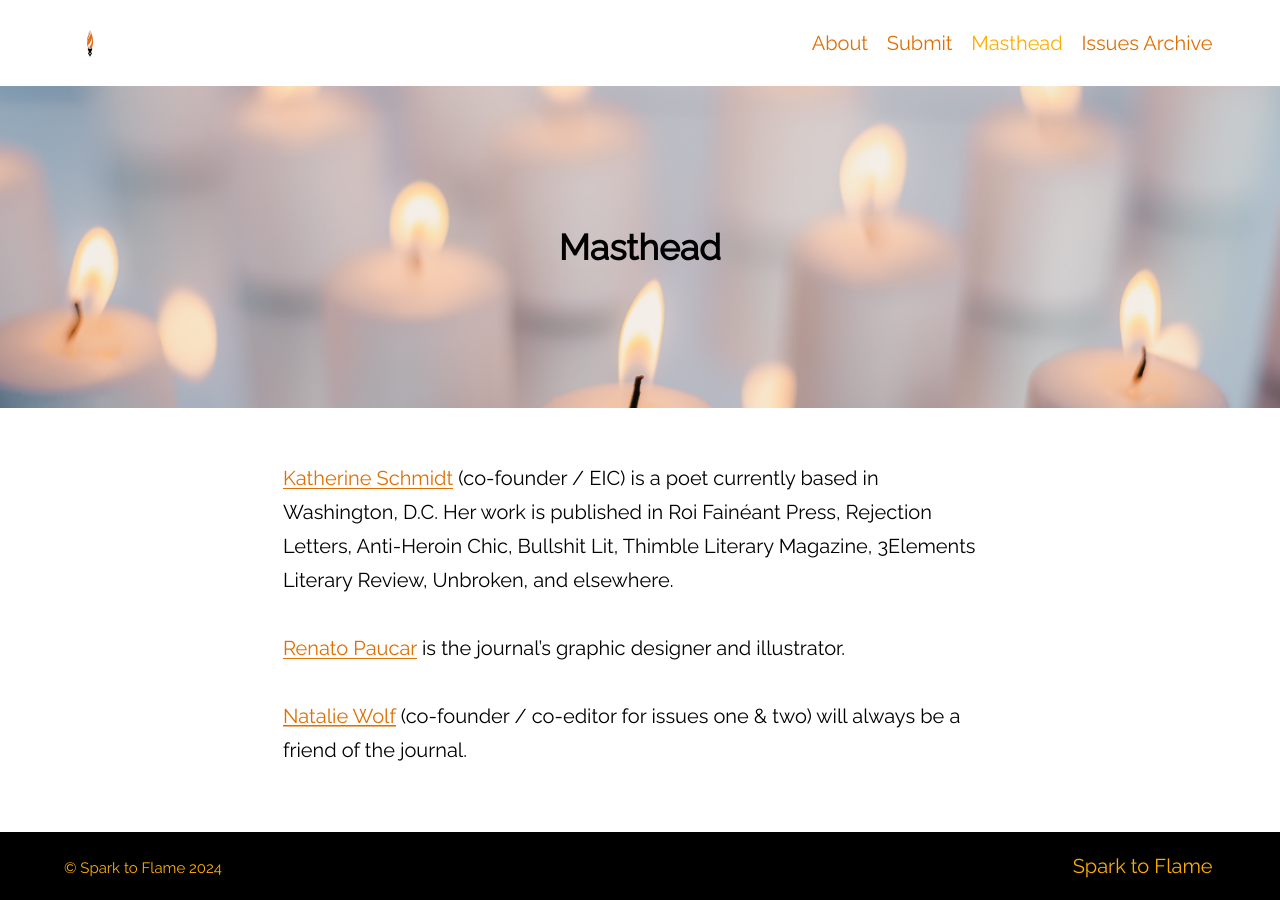
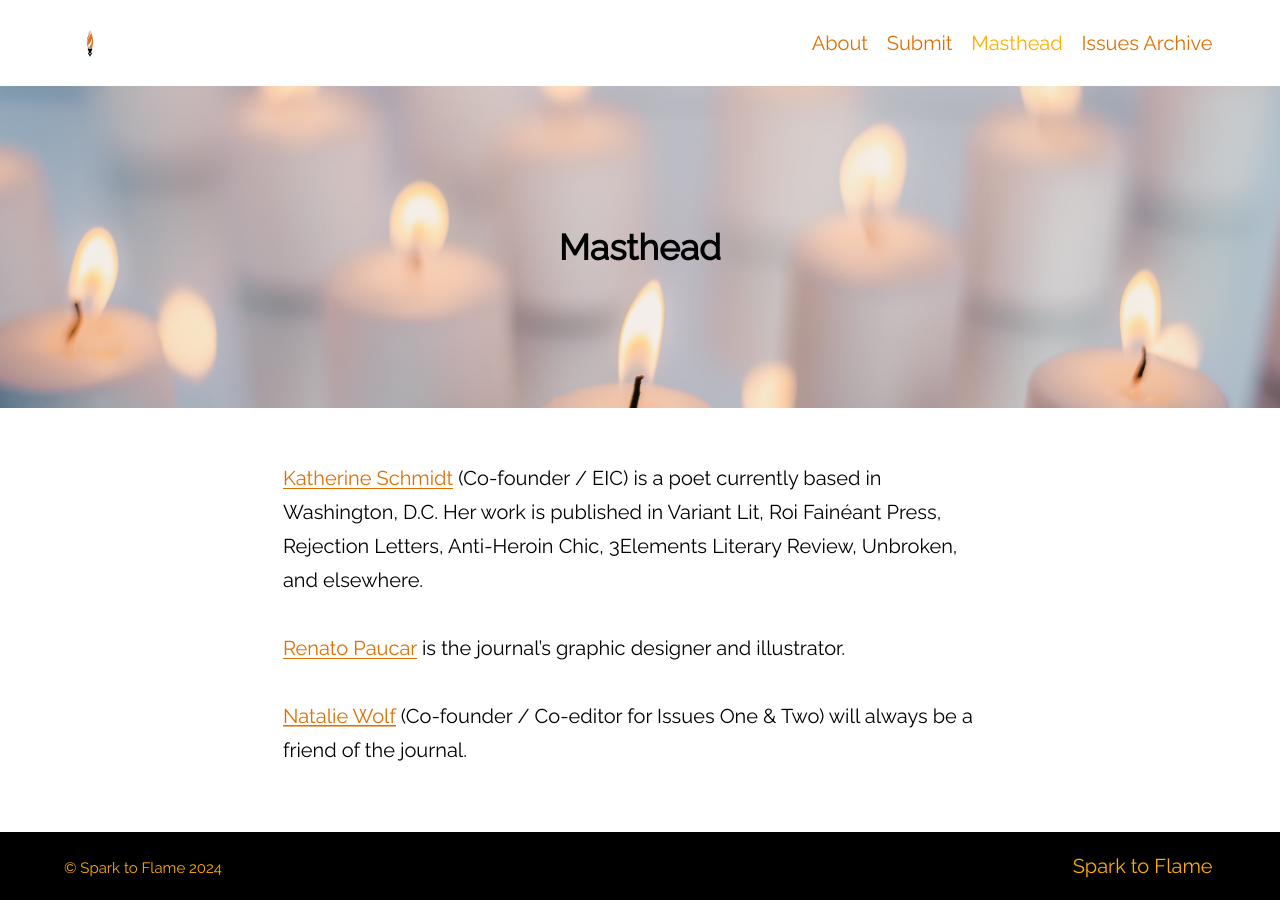
Before and after one commit to atmars77/atmars77.github.io, a Jekyll site: the page built from masthead.md, in a window 1280 px wide. Built offline with Jekyll 4.4.1, drawn with Linux system fonts in a browser that asks for light colours.

Commit message:
updated masthead

```diff
--- a/masthead.md
+++ b/masthead.md
@@ -8,11 +8,11 @@ excerpt: "Masthead"
 largeimage: "/assets/Images/tina_candle.png"
 ---
 
-[Katherine Schmidt](https://ktschmdt.wordpress.com/creative-writing/) (co-founder / EIC) is a poet currently based in Washington, D.C. Her work is published in Roi Fainéant Press, Rejection Letters, Anti-Heroin Chic, Bullshit Lit, Thimble Literary Magazine, 3Elements Literary Review, Unbroken, and elsewhere.
+[Katherine Schmidt](https://ktschmdt.wordpress.com/creative-writing/) (Co-founder / EIC) is a poet currently based in Washington, D.C. Her work is published in Variant Lit, Roi Fainéant Press, Rejection Letters, Anti-Heroin Chic, 3Elements Literary Review, Unbroken, and elsewhere.
 
 [Renato Paucar](https://www.renatopaucar.com/) is the journal's graphic designer and illustrator.
 
-[Natalie Wolf](https://nwolfmeep.wixsite.com/nmwolf) (co-founder / co-editor for issues one & two) will always be a friend of the journal.
+[Natalie Wolf](https://nwolfmeep.wixsite.com/nmwolf) (Co-founder / Co-editor for Issues One & Two) will always be a friend of the journal.
 
 
 <!---is a writer and cat enthusiast from Kansas City. Her short fiction and poetry have appeared in Unbroken, Right Hand Pointing, Popshot Quarterly, I-70 Review, and Live Ideas. --->
```
